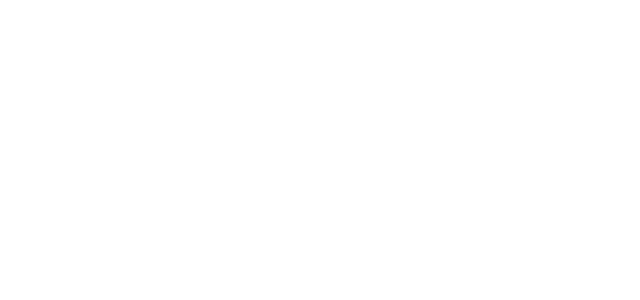
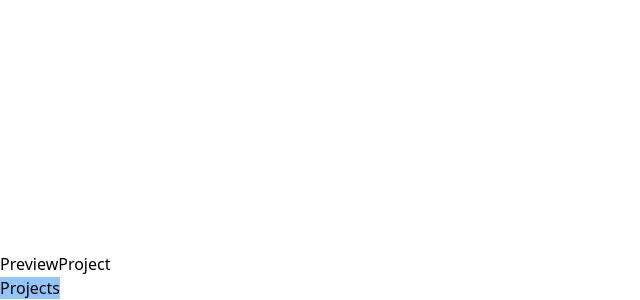
Before and after one commit to teovlt/portfolioFreelance, a React (Vite) app: page / in a window 1280 px wide. Shown: the part 1372-1672 px from the top of the page, without its empty margins (0-640 px from the left). Before the commit the page ends 1600 px from the top, so only its background shows below. Built offline with nearby package versions, Linux system fonts and the light colour scheme.

Commit message:
wtf is going on

```diff
--- a/package.json
+++ b/package.json
@@ -1,7 +1,7 @@
 {
-  "name": "aaaa",
+  "name": "portfolio",
   "private": true,
-  "version": "0.0.0",
+  "version": "1.0",
   "type": "module",
   "scripts": {
     "dev": "vite",
@@ -10,6 +10,7 @@
     "format": "prettier --write ."
   },
   "dependencies": {
+    "@splinetool/react-spline": "^4.0.0",
     "prettier": "^3.3.3",
     "react": "^18.3.1",
     "react-dom": "^18.3.1",
--- /dev/null
+++ b/src/components/MacBook.tsx
@@ -0,0 +1,9 @@
+import Spline from "@splinetool/react-spline";
+
+export const MacBook = () => {
+  return (
+    <main>
+      <Spline scene="https://prod.spline.design/Q8uHmaHjFrTaSMEJ/scene.splinecode" />
+    </main>
+  );
+};
--- /dev/null
+++ b/src/components/Navbar.tsx
@@ -0,0 +1,3 @@
+export const Navbar = () => {
+  return <>navbar</>;
+};
--- /dev/null
+++ b/src/components/PreviewProject.tsx
@@ -0,0 +1,12 @@
+import { Link } from "react-router-dom";
+
+export const PreviewProject = () => {
+  return (
+    <div>
+      <h1>PreviewProject</h1>
+      <Link className="bg-blue-300" to="/projects">
+        Projects
+      </Link>
+    </div>
+  );
+};
--- a/src/main.tsx
+++ b/src/main.tsx
@@ -2,7 +2,7 @@ import { StrictMode } from "react";
 import { createRoot } from "react-dom/client";
 import "./styles/index.css";
 import { RouterProvider } from "react-router-dom";
-import { router } from "./router/routes";
+import { router } from "./routes/router";
 
 createRoot(document.getElementById("root")!).render(
   <StrictMode>
--- a/src/pages/Home.tsx
+++ b/src/pages/Home.tsx
@@ -1,7 +1,10 @@
+import { MacBook } from "../components/MacBook";
+
 export const Home = () => {
   return (
     <div className="h-screen">
       <h1 className="text-primary">Home</h1>
+      <MacBook />
     </div>
   );
 };
--- /dev/null
+++ b/src/pages/Projects.tsx
@@ -0,0 +1,12 @@
+import { Link } from "react-router-dom";
+
+export const Projects = () => {
+  return (
+    <div className="h-screen">
+      <h1>Vous etes dans projets</h1>
+      <Link to="/" className="bg-blue-300">
+        Revenir à la maison
+      </Link>
+    </div>
+  );
+};
--- a/src/router/routes.tsx
+++ /dev/null
@@ -1,17 +0,0 @@
-import { Home } from "../pages/Home";
-import { ErrorPage } from "../pages/ErrorPage";
-import { createBrowserRouter } from "react-router-dom";
-import { About } from "../pages/About";
-
-export const router = createBrowserRouter([
-  {
-    path: "/",
-    element: (
-      <>
-        <Home />
-        <About />
-      </>
-    ),
-    errorElement: <ErrorPage />,
-  },
-]);
--- /dev/null
+++ b/src/routes/router.tsx
@@ -0,0 +1,39 @@
+import { Home } from "../pages/Home";
+import { ErrorPage } from "../pages/ErrorPage";
+import { createBrowserRouter, Outlet } from "react-router-dom";
+import { About } from "../pages/About";
+import { Navbar } from "../components/Navbar";
+import { PreviewProject } from "../components/PreviewProject";
+import { Projects } from "../pages/Projects";
+
+const RootLayout = () => (
+  <>
+    <Navbar />
+    <Outlet />
+  </>
+);
+
+export const router = createBrowserRouter([
+  {
+    path: "/",
+    element: <RootLayout />,
+    errorElement: <ErrorPage />,
+    children: [
+      {
+        path: "/",
+        element: (
+          <>
+            <Home />
+            <About />
+            <PreviewProject />
+          </>
+        ),
+      },
+      {
+        path: "/projects",
+        element: <Projects />,
+        errorElement: <ErrorPage />,
+      },
+    ],
+  },
+]);
```
Also changed, not shown: 1 other file (tests, documents, lock files or other folders).
